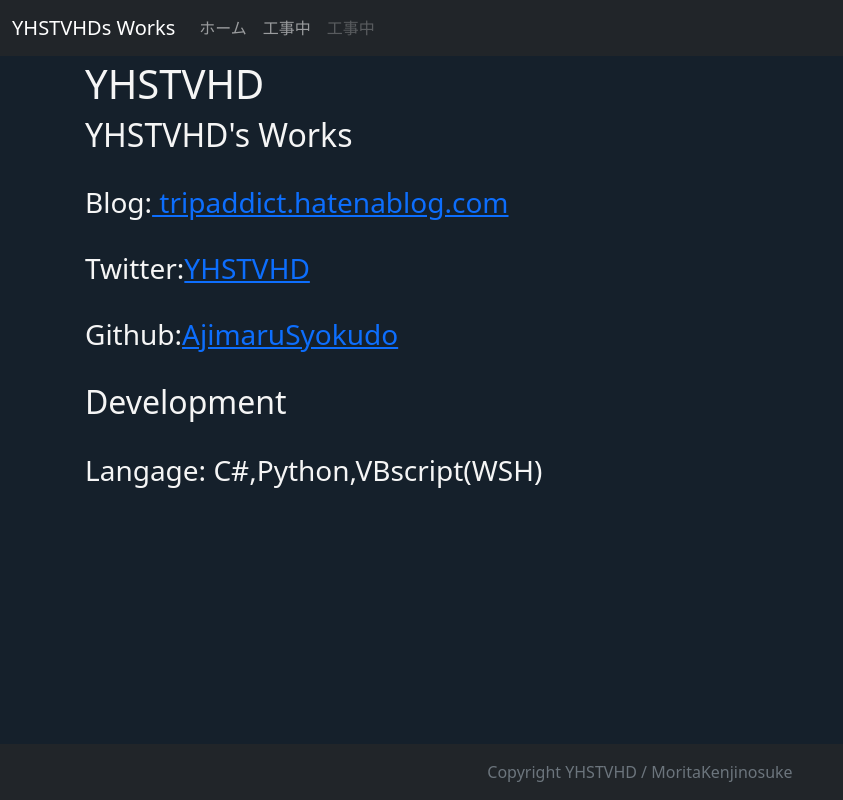
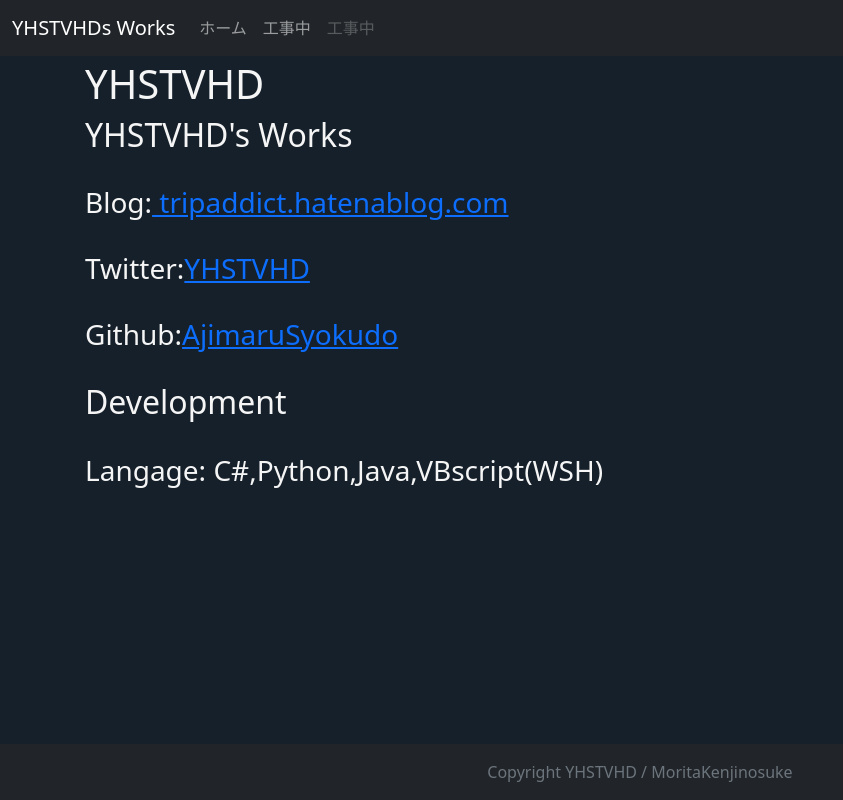
Before and after one commit to yhstvhd/HP, a plain HTML site: page index.html in a window 1280 px wide. Shown: the whole page, without its empty margins (0-843 px from the left). Drawn offline with nearby package versions, Linux system fonts and the light colour scheme.

Commit message:
Update index.html

```diff
--- a/index.html
+++ b/index.html
@@ -79,7 +79,7 @@
             <br>
             <h2>Development</h2>
             <br>
-            <h3>Langage: C#,Python,VBscript(WSH)</h3>
+            <h3>Langage: C#,Python,Java,VBscript(WSH)</h3>
             <br>
         </div>
         </div>
```
